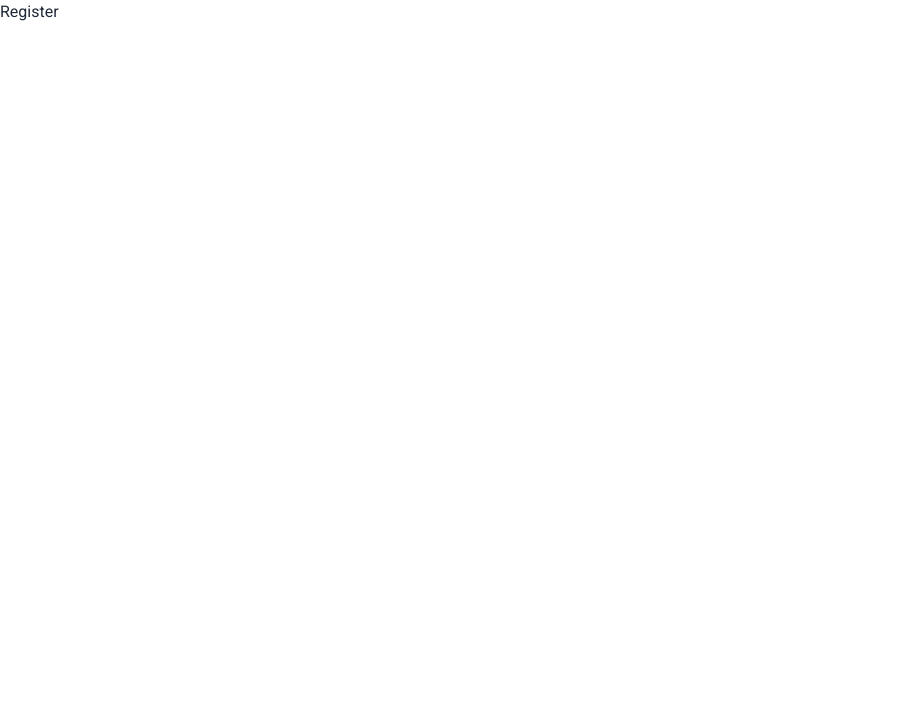
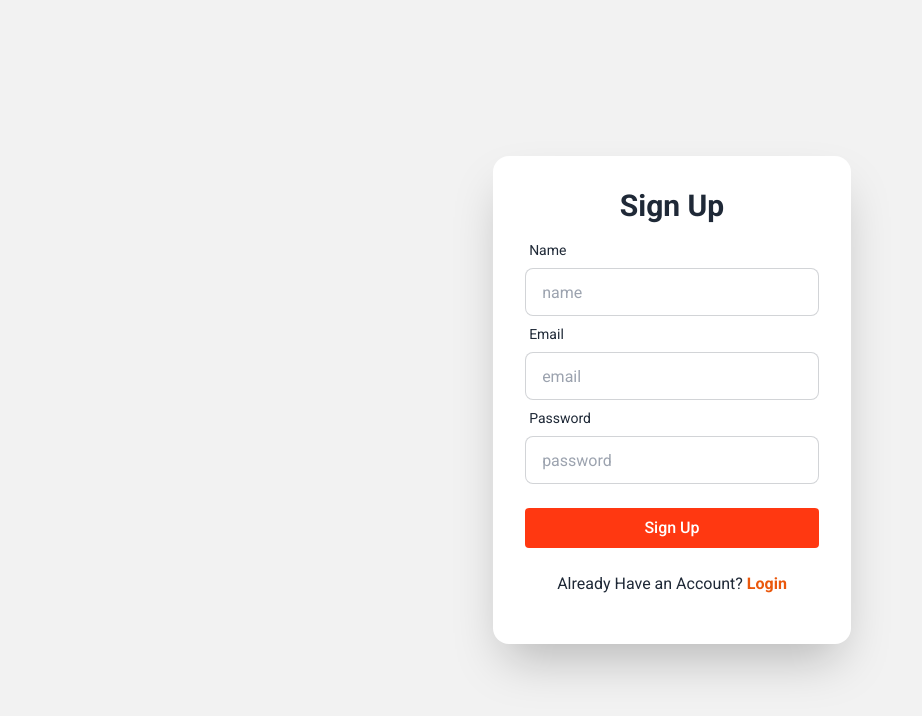
Before and after one commit to Jobayer98/college-service-client, a React (Vite) app: page /signup in a window 1280 px wide. Shown: the top 716 px of the page, without its empty margins (0-922 px from the left). Built offline with nearby package versions, Linux system fonts and the light colour scheme; a web font is replaced by a local one.

Commit message:
added signup page

```diff
--- a/src/pages/Register/Register.jsx
+++ b/src/pages/Register/Register.jsx
@@ -1,5 +1,94 @@
+import { Link } from "react-router-dom";
+// import img from "../../assets/images/login/login.svg";
+// import { useForm } from "react-hook-form";
+// import { useContext, useState } from "react";
+// import AuthContext from "../../context/AuthContext";
+
 const Register = () => {
-  return <div>Register</div>;
+  // const [error, setError] = useState(false);
+  // const { createUser } = useContext(AuthContext);
+  // // navigate to home
+  // const location = useLocation();
+  // const navigate = useNavigate();
+  // const { register, handleSubmit } = useForm();
+
+  // const from = location.state?.form?.pathname || "/";
+
+  // const onSubmit = (data) => {
+  //   createUser(data?.email, data?.password)
+  //     .then((res) => {
+  //       console.log(res);
+  //       navigate(from, { replace: true });
+  //     })
+  //     .catch(() => {
+  //       setError(true);
+  //     });
+  // };
+
+  return (
+    <div className="hero min-h-screen bg-base-200">
+      <div className="hero-content flex-col lg:flex-row">
+        <div className="w-1/2 mr-12">{/* <img src={img} alt="" /> */}</div>
+        <div className="card flex-shrink-0 w-full max-w-sm shadow-2xl bg-base-100">
+          <div className="card-body">
+            <h1 className="text-3xl text-center font-bold">Sign Up</h1>
+            <form>
+              <div className="form-control">
+                <label className="label">
+                  <span className="label-text">Name</span>
+                </label>
+                <input
+                  type="text"
+                  name="name"
+                  placeholder="name"
+                  className="input input-bordered"
+                  // {...register("name", { required: true })}
+                />
+              </div>
+              <div className="form-control">
+                <label className="label">
+                  <span className="label-text">Email</span>
+                </label>
+                <input
+                  type="text"
+                  name="email"
+                  placeholder="email"
+                  className="input input-bordered"
+                  // {...register("email", { required: true })}
+                />
+              </div>
+              <div className="form-control">
+                <label className="label">
+                  <span className="label-text">Password</span>
+                </label>
+                <input
+                  type="password"
+                  name="password"
+                  placeholder="password"
+                  className="input input-bordered"
+                  // {...register("password", { required: true })}
+                />
+              </div>
+              <div className="form-control mt-6">
+                <input
+                  className="bg-[#ff3811] text-white p-2 rounded font-medium cursor-pointer"
+                  type="submit"
+                  value="Sign Up"
+                />
+              </div>
+            </form>
+            <p className="my-4 text-center">
+              Already Have an Account?{" "}
+              <Link className="text-orange-600 font-bold" to="/login">
+                Login
+              </Link>{" "}
+            </p>
+            {/* <SocialLogin></SocialLogin> */}
+          </div>
+        </div>
+      </div>
+    </div>
+  );
 };
 
 export default Register;
```
